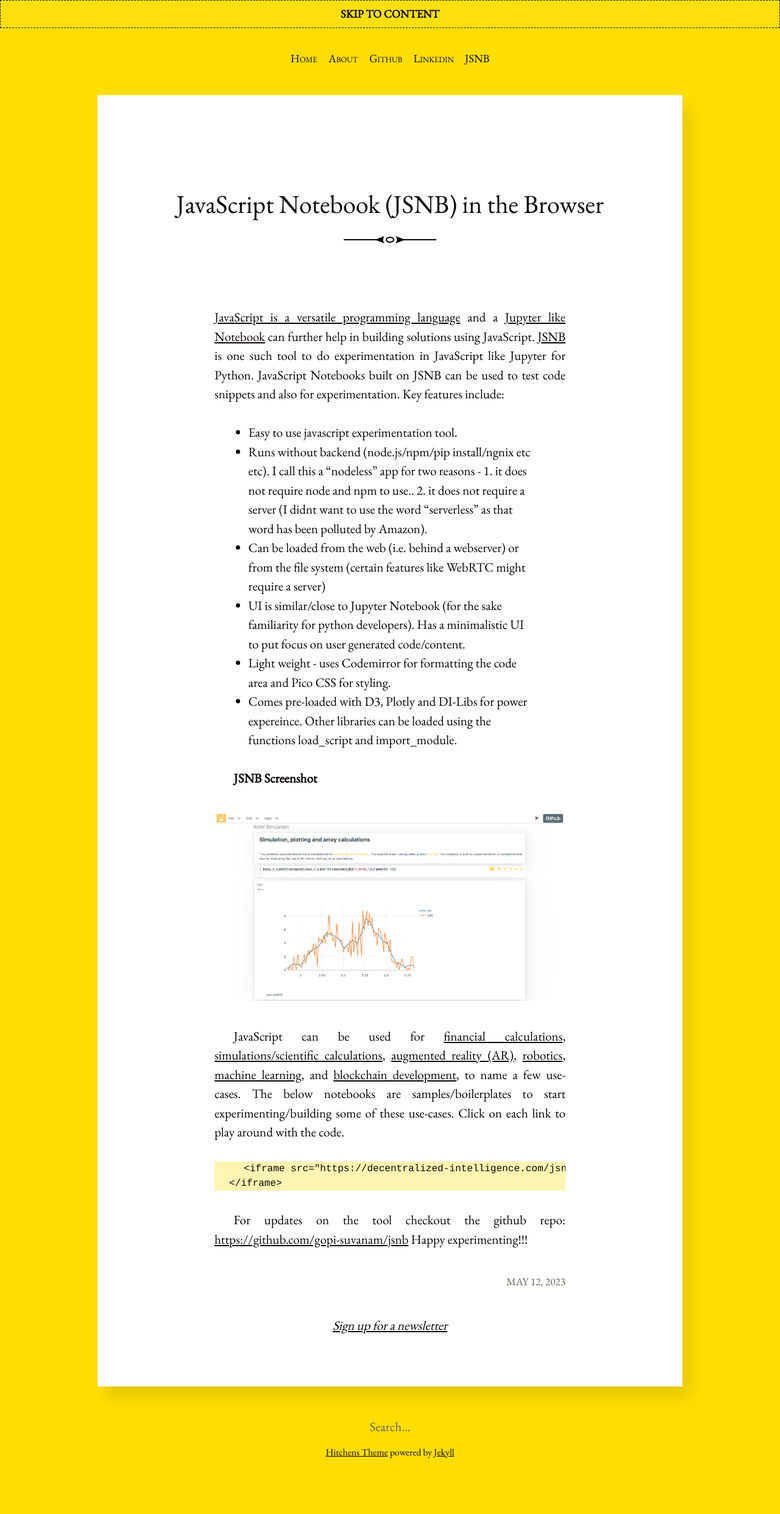
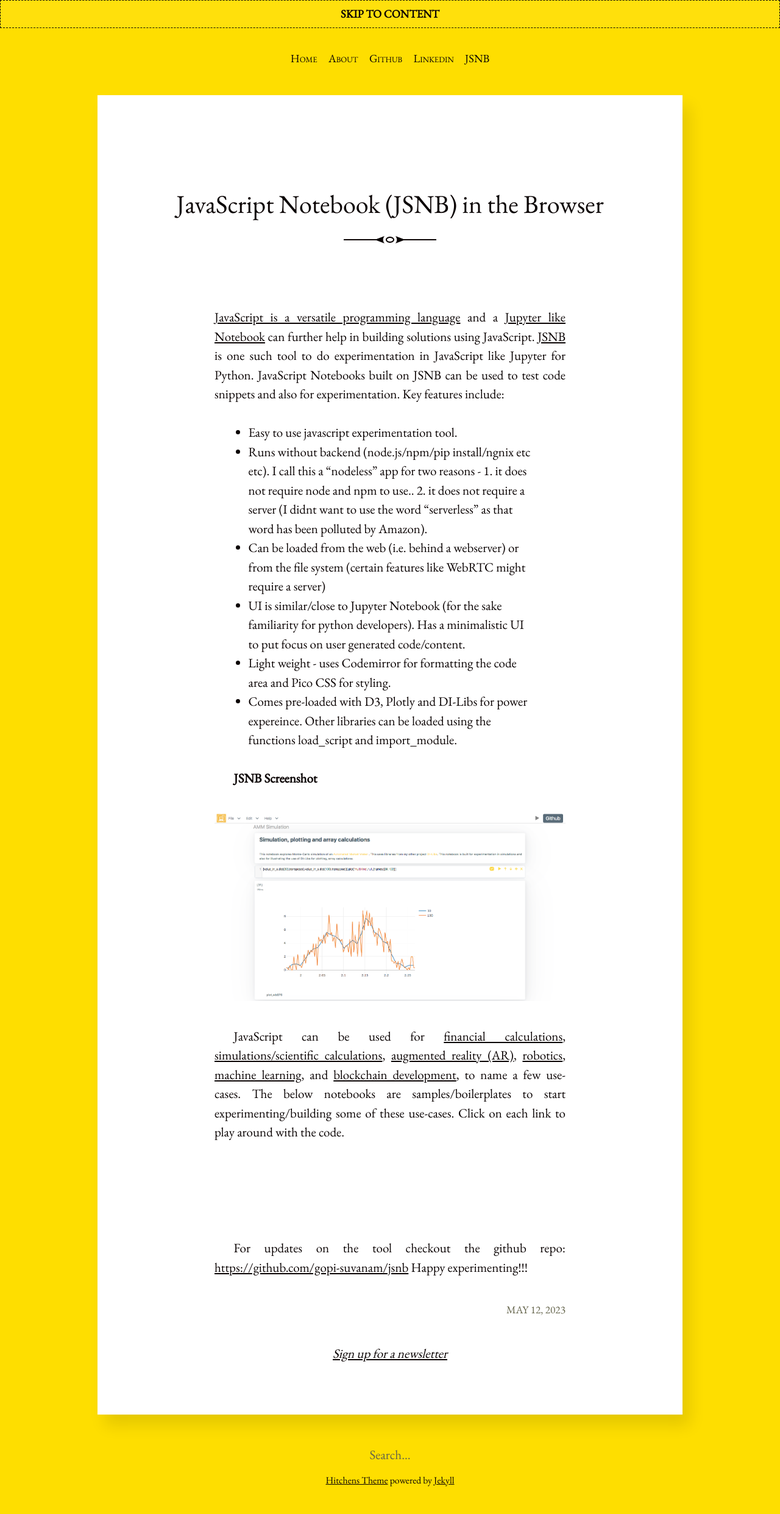
Before and after one commit to gopi-suvanam/gopi-suvanam.github.io, a Jekyll site: the page built from _posts/2023-05-12-JavaScript-Notebook-JNSB-in-the-Browser.md, in a window 1280 px wide. Shown: the whole page at 61% size. Built offline with Jekyll 4.4.1, drawn with Linux system fonts in a browser that asks for light colours; before the commit the page ends 2436 px from its top, so only the background shows below that.

Commit message:
Update 2023-05-12-JavaScript-Notebook-JNSB-in-the-Browser.md

```diff
--- a/_posts/2023-05-12-JavaScript-Notebook-JNSB-in-the-Browser.md
+++ b/_posts/2023-05-12-JavaScript-Notebook-JNSB-in-the-Browser.md
@@ -19,8 +19,7 @@
 
 JavaScript can be used for [financial calculations](/2023/04/06/Option-Pricing-using-Black-Scholes-in-JavaScript.html), [simulations/scientific calculations](/2023/04/25/Scientific-Simulation-in-JavaScript.html), [augmented reality (AR)](/2023/04/10/AR-in-JavaScript-using-React.html), [robotics](/2023/05/03/JavaScript-forRobotics.html), [machine learning](/2023/03/08/Machine-Learning-in-JavaScript.html), and [blockchain development](/2023/05/10/Integrating-Blockchain-in-Web-Application-MetaMask.html), to name a few use-cases. The below notebooks are samples/boilerplates to start experimenting/building some of these use-cases. Click on each link to play around with the code.
 
-    <iframe src="https://decentralized-intelligence.com/jsnb/examples/README" class="is-fullwidth" height="315px"
-    </iframe>
+<iframe src="https://decentralized-intelligence.com/jsnb/examples/README" class="is-fullwidth"></iframe>
 
 For updates on the tool checkout the github repo: [https://github.com/gopi-suvanam/jsnb](https://github.com/gopi-suvanam/jsnb)
 Happy experimenting!!!
```
